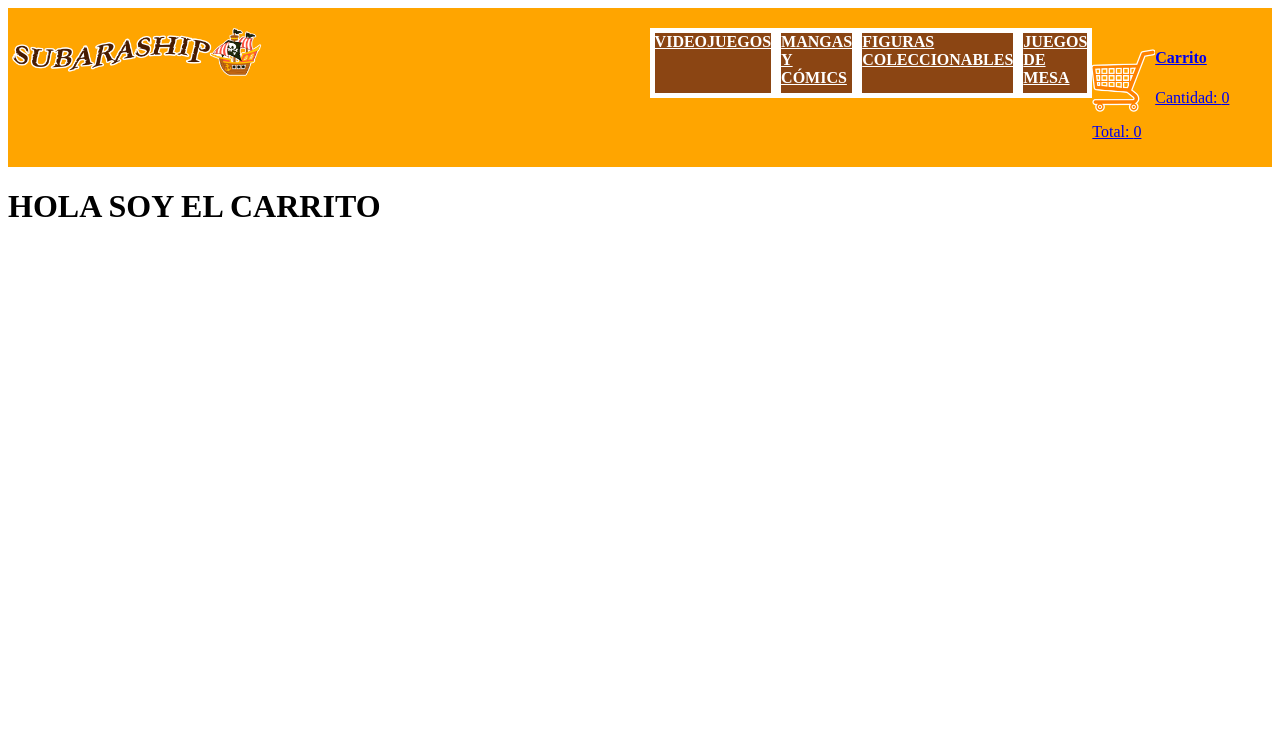
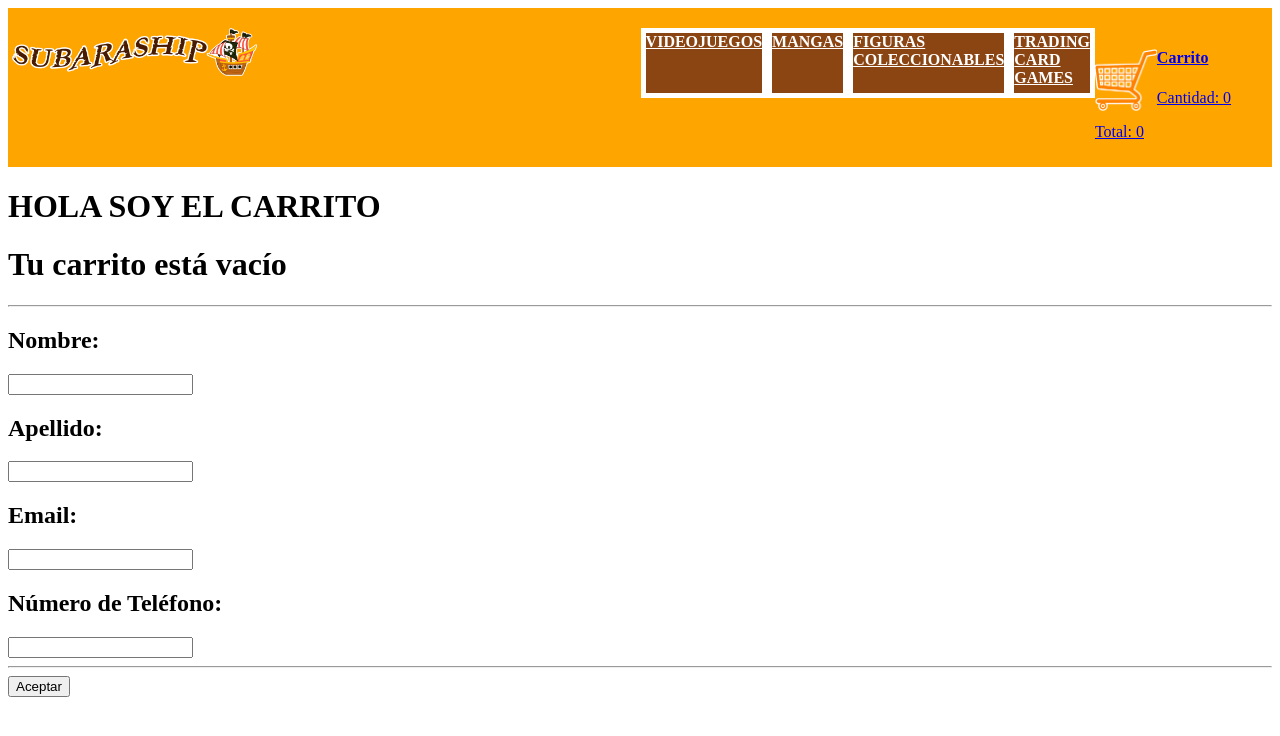
Before and after one commit to JulianLucena/React-Js-Shubaraship, a React (Create React App) app: page /cart in a window 1280 px wide. Shown: the top 736 px of the page. Built offline with nearby package versions, Linux system fonts and the light colour scheme.

Commit message:
Full Products

```diff
--- a/src/App.css
+++ b/src/App.css
@@ -46,3 +46,11 @@
 .ItemStyleContainer{
   border: solid red 5px;
 }
+
+.StyleImg{
+  width: 100px;
+}
+
+.producto{
+  border: solid 5px red;
+}
--- a/src/App.js
+++ b/src/App.js
@@ -3,7 +3,7 @@ import Navbar from "./components/Navbar/Navbar";
 import { BrowserRouter, Switch, Route } from "react-router-dom";
 import ItemListContainer from './components/Productos/ItemListContainer';
 import ItemDetailContainer from "./components/Productos/ItemDetailContainer";
-import { CartContext, CartProvider } from './components/CartContext/CartContext';
+import { CartProvider } from './components/CartContext/CartContext';
 import Cart from './components/Navbar/Cart';
 
 function App() {
@@ -15,9 +15,12 @@ function App() {
           <Navbar />
             <Switch>
               <Route exact path="/">
-                  <ItemListContainer />
+                  <h1>HOLA SOY EL HOME</h1>
               </Route>
-              <Route path="/detail/:id">
+              <Route path="/categoria/:catId">
+                <ItemListContainer />
+              </Route>
+              <Route path="/categoria/:catId/:id">
                 <ItemDetailContainer />
               </Route>
               <Route path="/cart">
--- a/src/components/Navbar/Cart.js
+++ b/src/components/Navbar/Cart.js
@@ -9,7 +9,26 @@ const Cart = () => {
     return (
         <div>
             <h1>HOLA SOY EL CARRITO</h1>
-            {carrito.map( producto => <Item key={producto.id} item={producto}/>)}
+            {carrito.length ? (
+            carrito.map(producto => <Item key={producto.id} item={producto}/>)
+            ) : (
+            <h1>Tu carrito está vacío</h1>
+            )}
+            {/* {carrito.map( producto => <Item key={producto.id} item={producto}/>)}  */}
+
+            <hr/>
+
+            <h2>Nombre:</h2>
+            <input type="text" name="txtNombre" id="txtNombre" defaultValue=""/>
+            <h2>Apellido:</h2>
+            <input type="text" name="txtApellido" id="txtApellido" defaultValue=""/>
+            <h2>Email:</h2>
+            <input type="text" name="txtEmail" id="txtEmail" defaultValue=""/>
+            <h2>Número de Teléfono:</h2>
+            <input type="text" name="txtTelefono" id="txtTelefono" defaultValue=""/>
+            <hr/>
+            <button>Aceptar</button>
+
         </div>
     )
 }
--- a/src/components/Navbar/Navbar.jsx
+++ b/src/components/Navbar/Navbar.jsx
@@ -1,7 +1,6 @@
 import React from "react";
 import CardWidget from "./CartWidget";
 import LogoWidget from "./Img_Logo";
-import { BrowserRouter, Switch, Route } from "react-router-dom";
 import { Link } from "react-router-dom";
 
 const Navbar = () => {
@@ -9,10 +8,10 @@ const Navbar = () => {
     return (
         <nav className="nav">
             <LogoWidget />
-            <Link to="/categorias/videojuegos" className="NavBtn">Videojuegos</Link>
-            <Link className="NavBtn">Mangas y Cómics</Link>
-            <Link className="NavBtn">Figuras Coleccionables</Link>
-            <Link className="NavBtn">Juegos de mesa</Link>
+            <Link to="/categoria/videojuegos" className="NavBtn">Videojuegos</Link>
+            <Link to="/categoria/mangas" className="NavBtn">Mangas</Link>
+            <Link to="/categoria/figuras" className="NavBtn">Figuras Coleccionables</Link>
+            <Link to="/categoria/tcgs" className="NavBtn">Trading Card Games</Link>
             <CardWidget />
         </nav>
     );
--- a/src/components/Productos/ItemDetailContainer.js
+++ b/src/components/Productos/ItemDetailContainer.js
@@ -10,10 +10,9 @@ const ItemDetailContainer = () => {
     const { id } = useParams()
 
     useEffect(() => {
-        const producto = ItemPops.find(prod => prod.id === parseInt(id))
+        const producto = ItemPops.find(prod => prod.id)
         setItem(producto)
     })
-
 
     return <div>
         <ItemDetail {...item}/>
--- a/src/components/Productos/ItemList.js
+++ b/src/components/Productos/ItemList.js
@@ -1,18 +1,18 @@
 import React, { useContext } from "react"
 import { CartContext } from "../CartContext/CartContext"
-import Item from "./Item"
+import { Link } from "react-router-dom";
 
 export const ItemList = ( {figura} ) => {
 
     const {carrito} = useContext(CartContext)
-    console.log(carrito)
 
     return (
-        <div>
-            <img src={figura.img} alt={figura.nombre} />
+        <div className="producto">
+            <img className="StyleImg" src={figura.img} alt={figura.nombre} />
             <h1>{figura.nombre} (ID: {figura.id}) </h1>
             <h2>Precio: ${figura.precio}</h2>
             <h3>Cantidad: {figura.stock}</h3>
+            <Link to={`/categoria/${figura.categoria}/${figura.id}`}>Ver más...</Link>
         </div>
     )
 }
--- a/src/components/Productos/ItemListContainer.js
+++ b/src/components/Productos/ItemListContainer.js
@@ -5,16 +5,18 @@ import { database } from "../../firebase/firebase";
 
 const ItemListContainer = () => {
 
-    const [figurasAMostrar, setFigurasAMostrar] = useState([]);
+    const [productoAMostrar, setProductoAMostrar] = useState([]);
 
-    const obtenerFiguras = () => {
+    const { catId } = useParams()
 
-        const figuras = database.collection("Figuras");
+    const obtenerProductos = () => {
 
-        figuras
+        const categoria = database.collection(catId);
+
+        categoria
         .get()
         .then((query) =>
-            setFigurasAMostrar(query.docs.map(doc => {
+                setProductoAMostrar(query.docs.map(doc => {
                 return {...doc.data(), id: doc.id };
             }))
         );
@@ -22,10 +24,10 @@ const ItemListContainer = () => {
 
     return <div>
 
-        <button onClick={obtenerFiguras}>Llamar Firebase</button>
+        <button onClick={obtenerProductos}>Llamar Firebase</button>
 
-        {figurasAMostrar.length ? (
-            figurasAMostrar.map(figura => <ItemList figura ={figura} />)
+        {productoAMostrar.length ? (
+            productoAMostrar.map(figura => <ItemList figura ={figura} />)
         ) : (
             <h3>Cargando...</h3>
         )}
```
